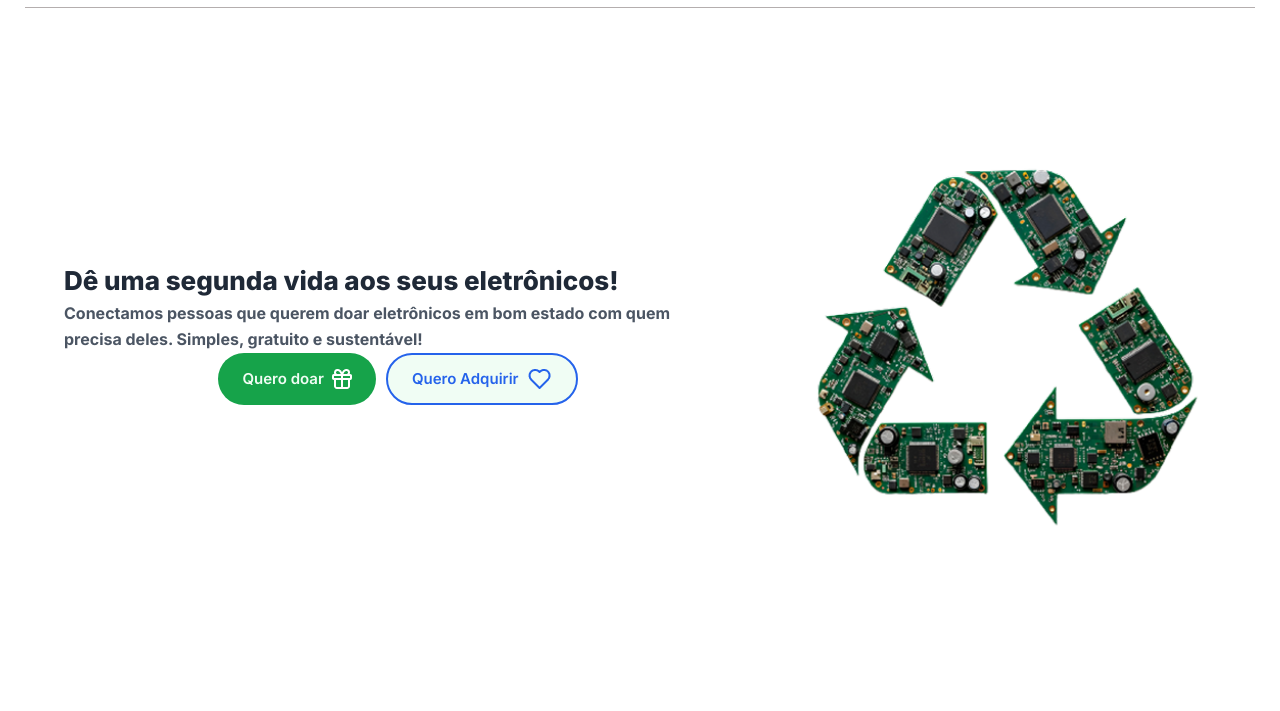
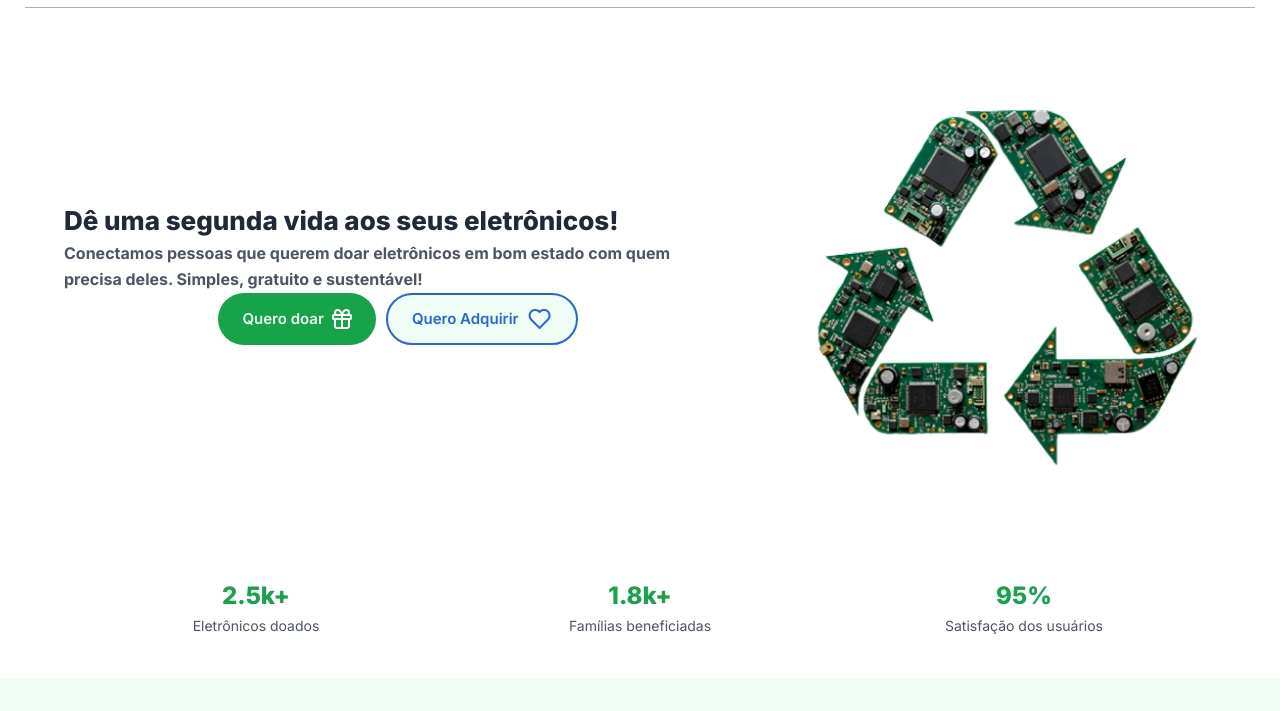
Before and after one commit to DeyvissonRobert/recicla-tech, a plain HTML site: page index.html in a window 1280 px wide. Shown: the part 89-800 px from the top of the page. Drawn offline with Linux system fonts and the light colour scheme.

Commit message:
comentando desktop hero

```diff
--- a/style.scss
+++ b/style.scss
@@ -566,10 +566,12 @@ footer {
 
 
   /* hero horizontal */
-  #inicio {
-    min-height: calc(100vh - var(--header-h-desktop));
-    padding: 6rem 0;
-  }
+  // #inicio {
+  //   min-height: calc(100vh - var(--header-h-desktop));
+  //   padding: 6rem 0;
+  //   display: flex;
+  //   align-items: center;
+  // }
 
   .hero {
     flex-direction: row;
```
Also changed, not shown: style.css, 1 other file.
